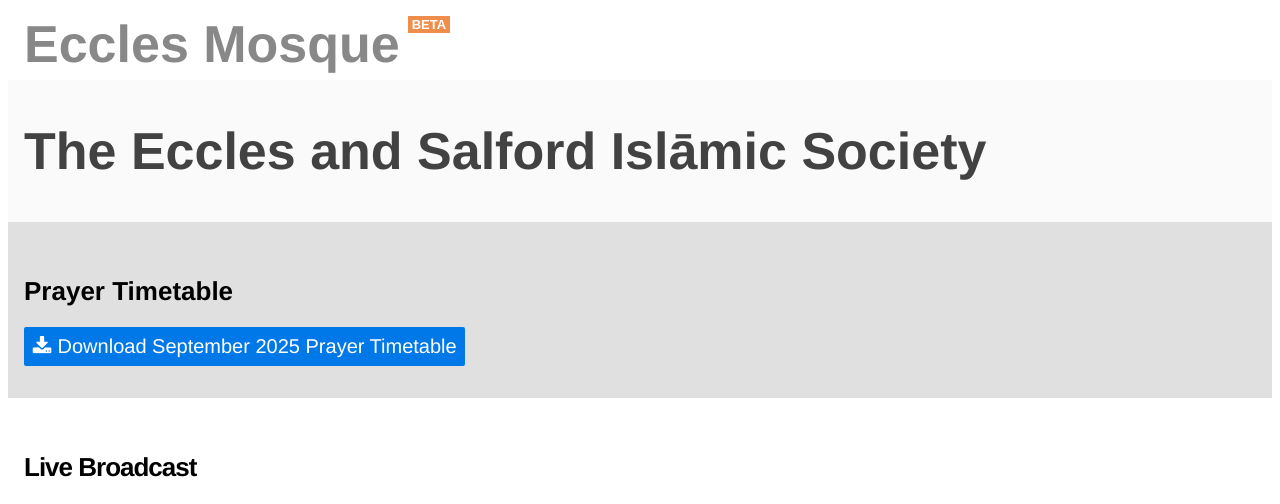
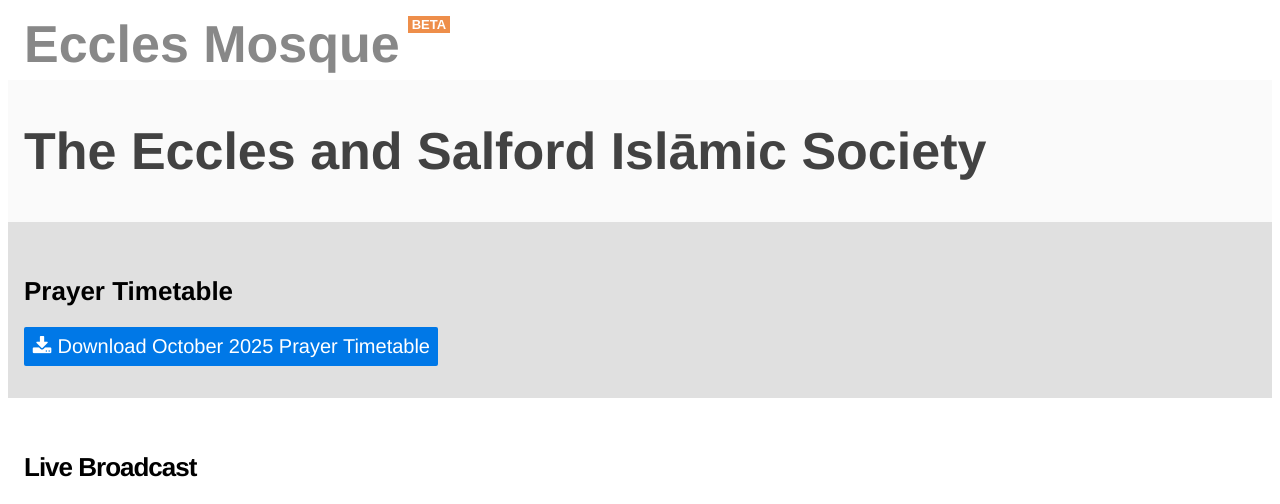
Before and after one commit to ecclesmosque/ecclesmosque.github.io, a Jekyll site: the page built from _pages/home.md, in a window 1280 px wide. Shown: the top 504 px of the page. Built offline with Jekyll 4.4.1, drawn with Linux system fonts in a browser that asks for light colours; grey boxes are pictures that could not be loaded.

Commit message:
fix: October 2025 timetable

```diff
--- a/_data/timetable.yml
+++ b/_data/timetable.yml
@@ -1,3 +1,7 @@
+- id: 2025-10
+  label: October 2025
+  guid: 1CALsuHPvvStMuQYl6DDcPsWBm0DaaRvV
+
 - id: 2025-09
   label: September 2025
   guid: 1bJAPv0Ps3wTRns1Tc2GgDAqQZpfgxJeQ
```
